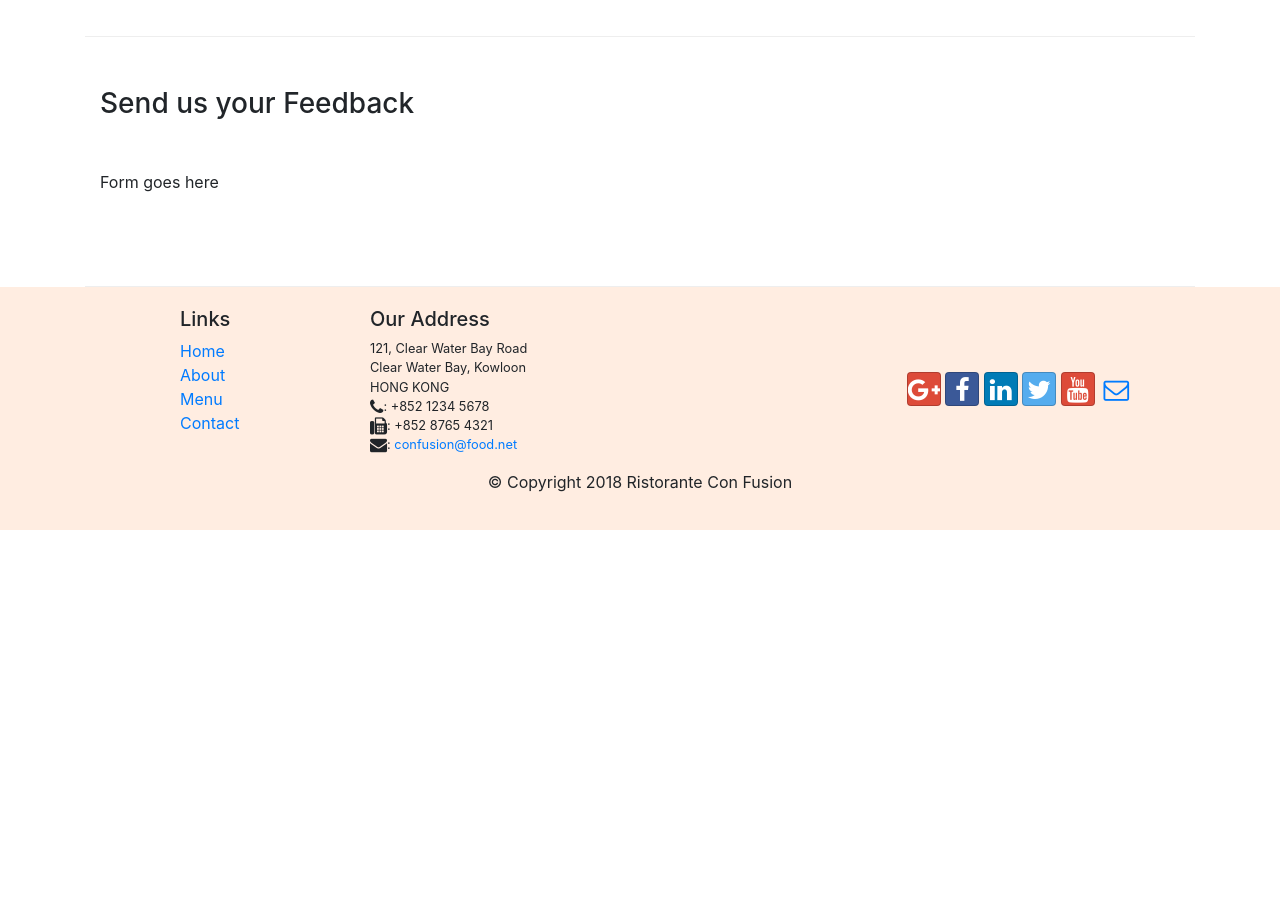
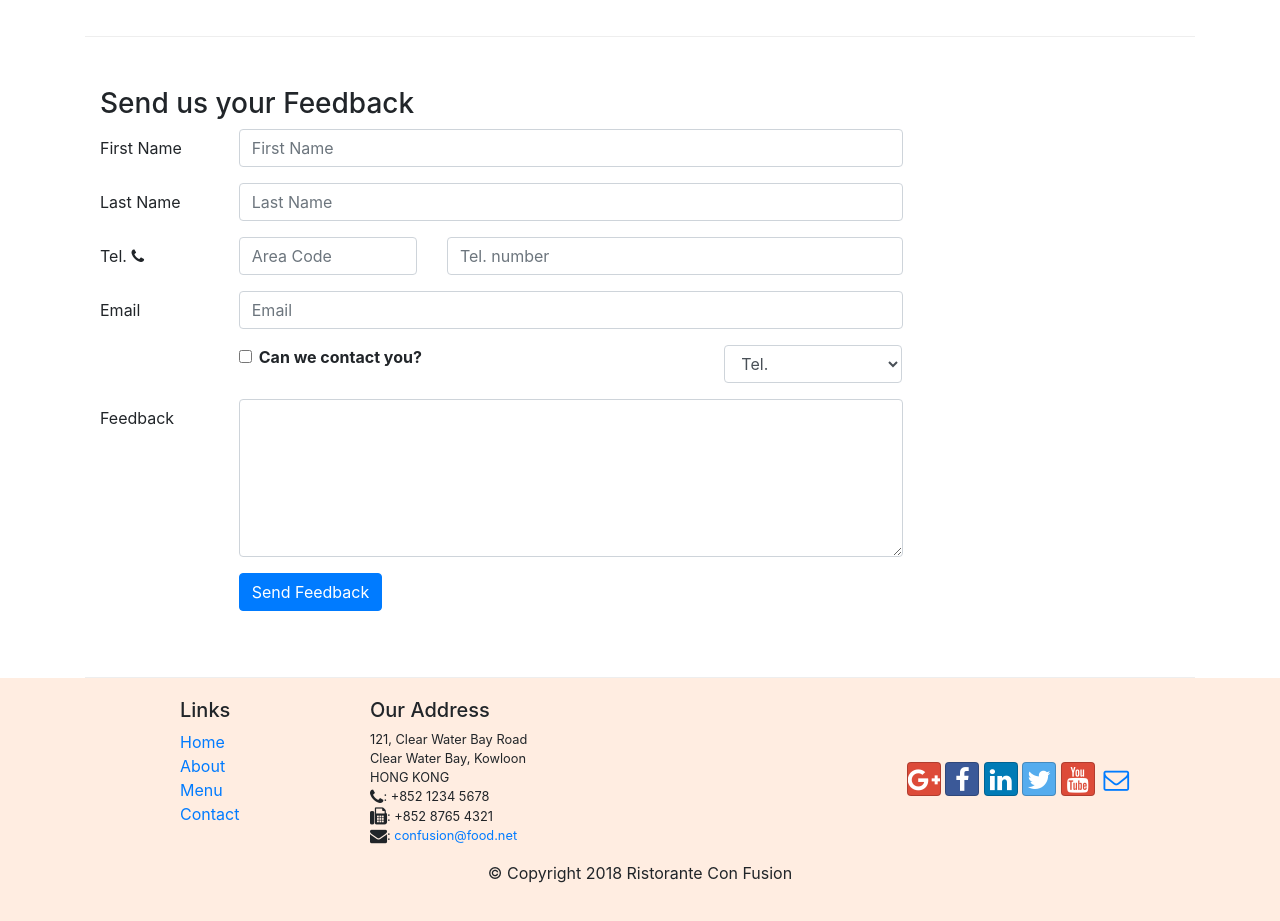
Before and after one commit to pankaj-phogat/bootstrap4, a website: page contactus.html in a window 1280 px wide. Shown: the part 800-1721 px from the top of the page. Before the commit the page ends 1330 px from the top, so only its background shows below. Drawn offline with nearby package versions, Linux system fonts and the light colour scheme.

Commit message:
form and button

```diff
--- a/contactus.html
+++ b/contactus.html
@@ -92,7 +92,62 @@
               <h3>Send us your Feedback</h3>
            </div>
             <div class="col-12 col-md-9">
-                Form goes here
+                <form>
+                    <div class="form-group row">
+                        <label for="firstname" class="col-md-2 col-form-label">First Name</label>
+                        <div class="col-md-10">
+                            <input type="text" name="firstname" class="form-control" placeholder="First Name" id="firstname">
+                        </div>
+                    </div>
+                    <div class="form-group row">
+                        <label for="lastname" class="col-md-2 col-form-label">Last Name</label>
+                        <div class="col-md-10">
+                            <input type="text" name="lastname" class="form-control" placeholder="Last Name" id="lastname">
+                        </div>
+                    </div>
+                    <div class="form-group row">
+                        <label for="telnum" class="col-md-2 col-form-label"> Tel. <i class="fa fa-phone lg"></i></label>
+                        <div class="col-5 col-md-3">
+                            <input type="tel" name="telnum" class="form-control" placeholder="Area Code" id="areacode">
+                        </div>
+                        <div class="col-7 col-md-7">
+                            <input type="tel" class="form-control" id="telnum" name="telnum" placeholder="Tel. number">
+                        </div>
+                    </div>
+                    <div class="form-group row">
+                        <label for="emailid" class="col-md-2 col-form-label">Email</label>
+                        <div class="col-md-10">
+                            <input type="email" name="emailid" class="form-control" placeholder="Email" id="emailid">
+                        </div>
+                    </div>
+                    <div class="form-group row">
+                        <div class='col-md-6 offset-md-2'>
+                            <div class="form-check">
+                                <input type="checkbox" name="approve" class="form-check-input" id="approve">
+                                <label for="approve" class="form-check-label">
+                                    <strong>Can we contact you?</strong>
+                                </label>
+                            </div>
+                        </div>
+                        <div class="col-md-3 offset-md-1">
+                            <select class="form-control">
+                                <option>Tel.</option>
+                                <option>Email</option>
+                            </select>
+                        </div>
+                    </div>
+                    <div class="form-group row">
+                        <label for="feedback" class="col-md-2 col-form-label">Feedback</label>
+                        <div class="col-md-10">
+                            <textarea class="form-control" name="feedback" id="feedback" rows=6></textarea>
+                        </div>
+                    </div>
+                    <div class="form-group row">
+                        <div class="col-md-10 offset-md-2">
+                            <button type="submit" class="btn btn-primary">Send Feedback</button>
+                        </div>
+                    </div>
+                </form>
             </div>
              <div class="col-12 col-md">
             </div>
```
